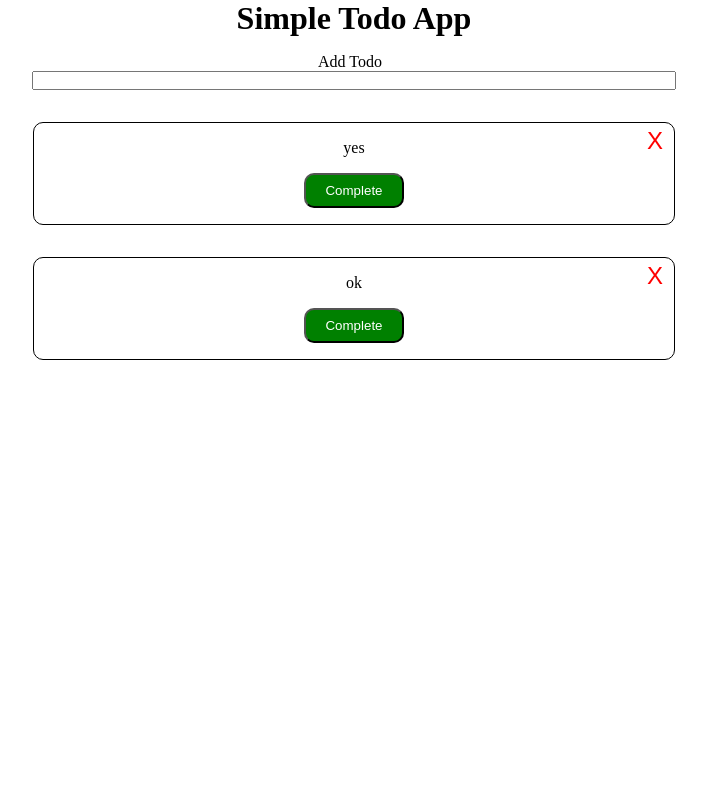
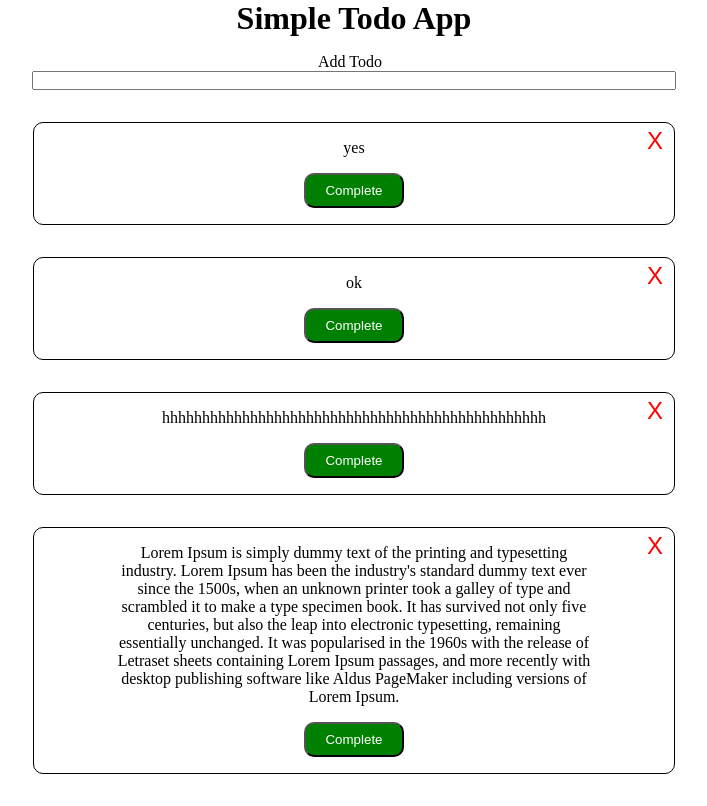
Before and after one commit to derrickholleman/simple-todo-app, a React (Create React App) app: page / in a window 1280 px wide. Shown: the whole page, without its empty margins (286-993 px from the left). Built offline with nearby package versions, Linux system fonts and the light colour scheme; data requests are answered from the project's data file.

Commit message:
word wrap

```diff
--- a/src/App.css
+++ b/src/App.css
@@ -20,6 +20,12 @@
   width: 50%;
   padding: 1rem 0;
   border-radius: 10px;
+}
+
+.todo-text {
+  width: 75%;
+  margin: 0 auto;
+  overflow-wrap: break-word;
 }
 
 form {
--- a/src/App.js
+++ b/src/App.js
@@ -52,7 +52,6 @@
           required
           value={formData.text}
           onChange={handleChange}
-          maxLength="35"
         />
         <input type="submit" style={{ display: "none" }} />
       </form>
--- a/src/Todo.jsx
+++ b/src/Todo.jsx
@@ -9,7 +9,7 @@
     <div>
       <ul>
         <li className="todo">
-          <p>{todo.text}</p>
+          <p className="todo-text">{todo.text}</p>
           {todo.isCompleted ? (
             <p className="completed">Completed</p>
           ) : (
--- a/todos.json
+++ b/todos.json
@@ -9,6 +9,16 @@
       "id": "37e1c85e-eca1-428f-a4ae-37c0b6bc32db",
       "text": "ok",
       "isCompleted": false
+    },
+    {
+      "id": "80dc1f41-4978-4a8b-b737-5d84571d1bc0",
+      "text": "hhhhhhhhhhhhhhhhhhhhhhhhhhhhhhhhhhhhhhhhhhhhhhhh",
+      "isCompleted": false
+    },
+    {
+      "id": "aa79a515-dfff-4823-9fb9-8feb38452773",
+      "text": "Lorem Ipsum is simply dummy text of the printing and typesetting industry. Lorem Ipsum has been the industry's standard dummy text ever since the 1500s, when an unknown printer took a galley of type and scrambled it to make a type specimen book. It has survived not only five centuries, but also the leap into electronic typesetting, remaining essentially unchanged. It was popularised in the 1960s with the release of Letraset sheets containing Lorem Ipsum passages, and more recently with desktop publishing software like Aldus PageMaker including versions of Lorem Ipsum.",
+      "isCompleted": false
     }
   ]
 }
```
